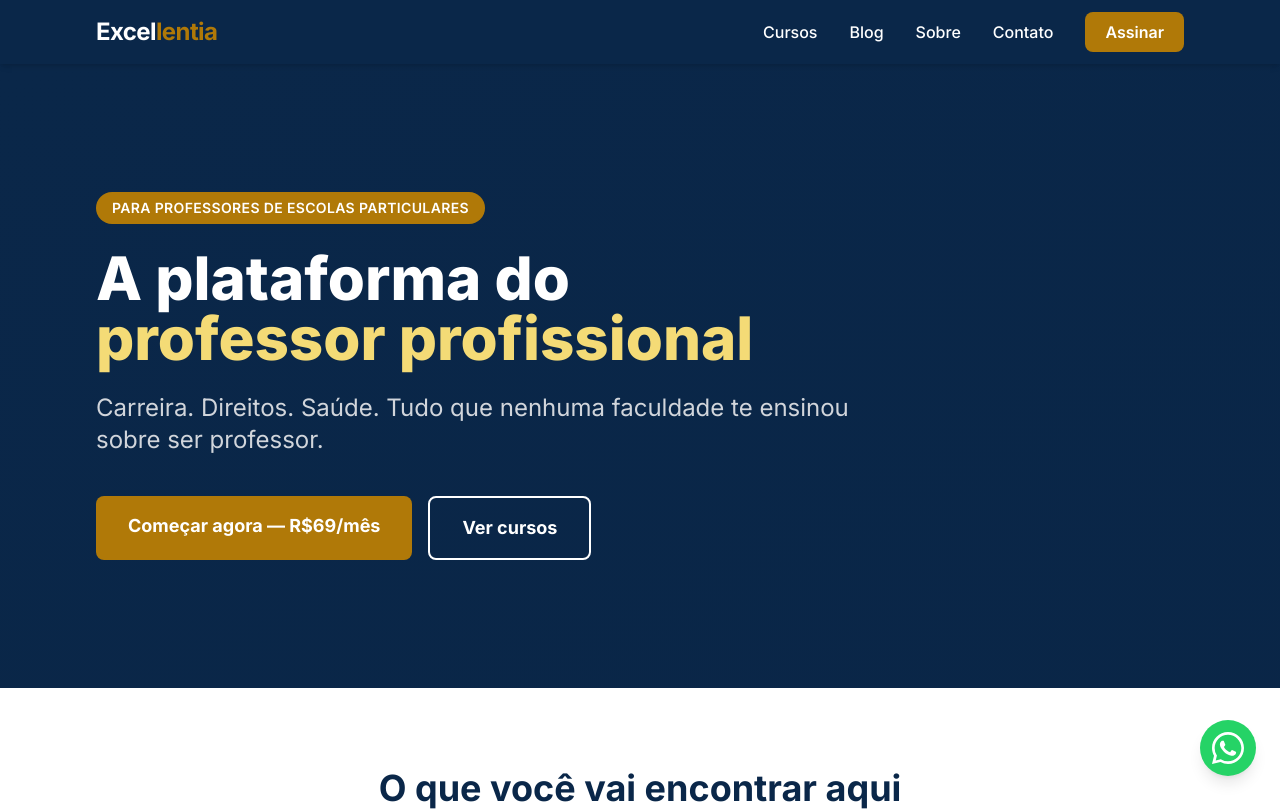
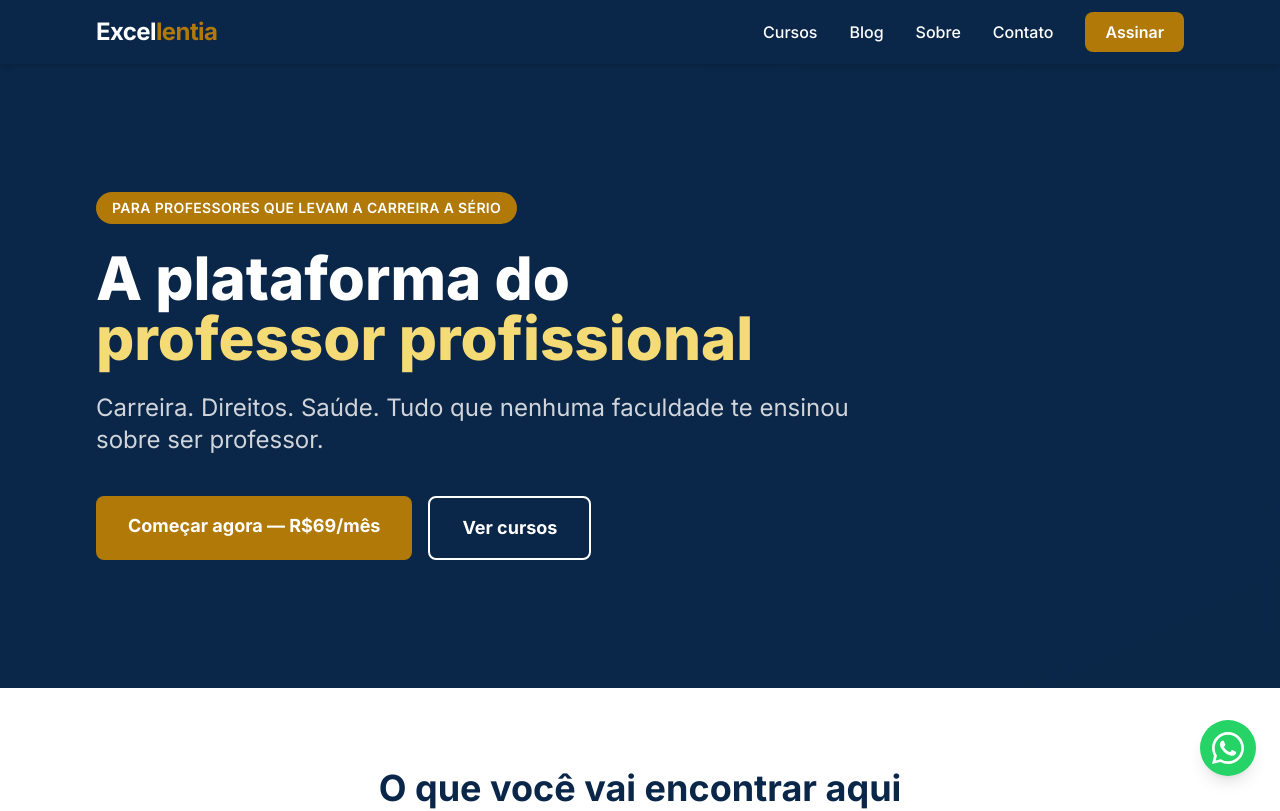
Before and after one commit to CACFLeite/excellentia-site, a Next.js app: page / in a window 1280 px wide. Shown: the top 811 px of the page. Built offline with nearby package versions, Linux system fonts and the light colour scheme.

Commit message:
fix: remover segmentação excludente — abrir para todos os professores do Brasil

```diff
--- a/src/app/(main)/page.tsx
+++ b/src/app/(main)/page.tsx
@@ -41,7 +41,7 @@ export default function Home() {
         <div className="max-w-6xl mx-auto px-4 sm:px-6 lg:px-8 relative">
           <div className="max-w-3xl">
             <div className="inline-block bg-gold text-white text-sm font-semibold px-4 py-1.5 rounded-full mb-6 uppercase tracking-wide">
-              Para professores de escolas particulares
+              Para professores que levam a carreira a sério
             </div>
             <h1 className="text-4xl md:text-6xl font-extrabold leading-tight mb-6">
               A plataforma do{' '}
```
